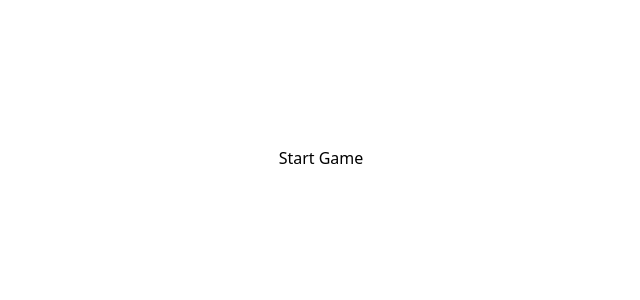
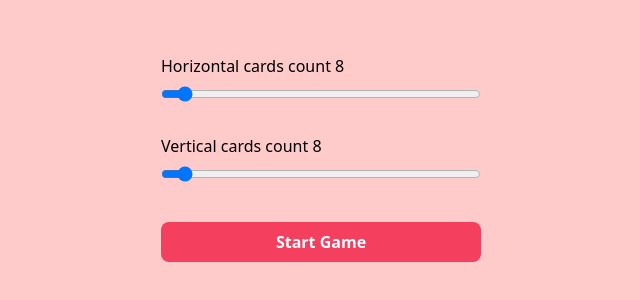
Before and after one commit to nejdetkadir/react-memory-game, a React (Create React App) app: page / in a window 1280 px wide. Shown: the part 242-542 px from the top of the page, without its empty margins (319-959 px from the left). Built offline with nearby package versions, Linux system fonts and the light colour scheme.

Commit message:
Create game settings component

```diff
--- a/package.json
+++ b/package.json
@@ -13,6 +13,7 @@
     "nanoid": "^4.0.0",
     "react": "^18.2.0",
     "react-dom": "^18.2.0",
+    "react-hook-form": "^7.34.2",
     "react-scripts": "5.0.1",
     "typescript": "^4.7.4",
     "web-vitals": "^2.1.4"
--- /dev/null
+++ b/src/components/GameSettings/index.tsx
@@ -0,0 +1,71 @@
+import React, { useEffect } from 'react'
+import { useForm } from "react-hook-form";
+import useGame from "./../../hooks/useGame";
+import { GAME_SETTINGS } from "./../../constants"
+
+type Props = {}
+
+type Inputs = {
+  horizontalCardsCount: number,
+  verticalCardsCount: number,
+}
+
+const GameSettings: React.FC<Props> = () => {
+  const { gameSettings, setGameSettings } = useGame();
+
+  const { register, watch } = useForm<Inputs>({
+    defaultValues: {
+      horizontalCardsCount: gameSettings.horizontalCardsCount,
+      verticalCardsCount: gameSettings.verticalCardsCount,
+    }
+  });
+
+  const watchHorizontalCardsCount = watch("horizontalCardsCount");
+  const watchVerticalCardsCount = watch("verticalCardsCount");
+
+  useEffect(() => {
+    let newGameSettings = {
+      ...gameSettings
+    };
+
+    if (watchHorizontalCardsCount >= GAME_SETTINGS.MINIMUM_HORIZONTAL_CARDS_COUNT
+      && watchHorizontalCardsCount <= GAME_SETTINGS.MAXIMUM_HORIZONTAL_CARDS_COUNT) {
+      newGameSettings.horizontalCardsCount = watchHorizontalCardsCount;
+    }
+
+    if (watchVerticalCardsCount >= GAME_SETTINGS.MINIMUM_VERTICAL_CARDS_COUNT
+      && watchVerticalCardsCount <= GAME_SETTINGS.MAXIMUM_VERTICAL_CARDS_COUNT) {
+      newGameSettings.verticalCardsCount = watchVerticalCardsCount;
+    }
+
+    setGameSettings(newGameSettings);
+  }, [watchHorizontalCardsCount, watchVerticalCardsCount])
+
+
+  return (
+    <div className='grid grid-cols-1 gap-6'>
+      <div>
+        <label>Horizontal cards count {gameSettings.horizontalCardsCount}</label>
+        <input
+          className='block w-full px-4 py-2'
+          {...register('horizontalCardsCount')}
+          type="range"
+          min={GAME_SETTINGS.MINIMUM_HORIZONTAL_CARDS_COUNT}
+          max={GAME_SETTINGS.MAXIMUM_HORIZONTAL_CARDS_COUNT}
+        />      </div>
+
+      <div>
+        <label>Vertical cards count {gameSettings.verticalCardsCount}</label>
+        <input
+          className='block w-full px-4 py-2'
+          {...register('verticalCardsCount')}
+          type="range"
+          min={GAME_SETTINGS.MINIMUM_VERTICAL_CARDS_COUNT}
+          max={GAME_SETTINGS.MAXIMUM_VERTICAL_CARDS_COUNT}
+        />
+      </div>
+    </div>
+  )
+}
+
+export default GameSettings;
--- a/src/components/GameStates/NotStarted.tsx
+++ b/src/components/GameStates/NotStarted.tsx
@@ -1,5 +1,6 @@
 import React from 'react'
 import useGame from "./../../hooks/useGame";
+import { GameSettings } from "./../index";
 
 type Props = {}
 
@@ -7,8 +8,9 @@ const NotStarted: React.FC<Props> = () => {
   const { startGame } = useGame();
 
   return (
-    <div>
-      <button onClick={startGame}>Start Game</button>
+    <div className='grid gap-y-8 w-80'>
+      <GameSettings />
+      <button onClick={startGame} className="p-2 text-white font-bold hover bg-rose-500 rounded-lg">Start Game</button>
     </div>
   )
 }
--- a/src/components/GameStates/Playing.tsx
+++ b/src/components/GameStates/Playing.tsx
@@ -8,14 +8,14 @@ const Playing: React.FC<Props> = () => {
   const { gameCards, gameSettings } = useGame();
 
   const styles = {
-    gridTemplateColumns: `repeat(${gameSettings.horizontalCardCount}, 1fr)`,
-    gridTemplateRows: `repeat(${gameSettings.verticalCardCount}, 1fr)`,
+    gridTemplateColumns: `repeat(${gameSettings.horizontalCardsCount}, 1fr)`,
+    gridTemplateRows: `repeat(${gameSettings.verticalCardsCount}, 1fr)`,
   }
 
   return (
     <div style={styles} className="grid gap-y-4 gap-x-2">
       {
-        gameCards.map((card, index) => (<Card key={index} id={card.id} name={card.name} image={card.image} />))
+        gameCards.map((card, index) => <Card key={index} id={card.id} name={card.name} image={card.image} />)
       }
     </div>
   )
--- a/src/components/index.ts
+++ b/src/components/index.ts
@@ -3,11 +3,13 @@ import Card from "./Card";
 import PlayingState from "./GameStates/Playing";
 import NotStartedState from "./GameStates/NotStarted";
 import FinishedState from "./GameStates/Finished";
+import GameSettings from "./GameSettings";
 
 export {
   GameArea,
   Card,
   PlayingState,
   NotStartedState,
-  FinishedState
+  FinishedState,
+  GameSettings
 };
--- /dev/null
+++ b/src/constants/index.ts
@@ -0,0 +1,44 @@
+import { GameStateEnum } from './../types';
+
+const GAME_SETTINGS = Object.freeze({
+  MINIMUM_HORIZONTAL_CARDS_COUNT: 8,
+  MAXIMUM_HORIZONTAL_CARDS_COUNT: 32,
+  MINIMUM_VERTICAL_CARDS_COUNT: 8,
+  MAXIMUM_VERTICAL_CARDS_COUNT: 32,
+  INITIAL: {
+    verticalCardsCount: 8,
+    horizontalCardsCount: 8,
+  }
+});
+
+const GAME_STATE = Object.freeze({
+  INITIAL: GameStateEnum.NOT_STARTED
+});
+
+const GAME_SCORE = Object.freeze({
+  INITIAL: 0,
+  PER_SUCCESSFUL_MATCH: 10,
+  PER_FAILED_MATCH: 5,
+});
+
+const TOUCHED_CARDS = Object.freeze({
+  INITIAL: [],
+  CLEAR_TIMEOUT: 1000,
+});
+
+const MATCHED_CARDS = Object.freeze({
+  INITIAL: [],
+});
+
+const GAME_CARDS = Object.freeze({
+  INITIAL: [],
+});
+
+export {
+  GAME_SETTINGS,
+  GAME_STATE,
+  GAME_SCORE,
+  TOUCHED_CARDS,
+  MATCHED_CARDS,
+  GAME_CARDS
+};
--- a/src/hooks/useGame.tsx
+++ b/src/hooks/useGame.tsx
@@ -1,7 +1,15 @@
 import React, { useState, useContext, createContext, useEffect } from 'react';
 import { GameStateEnum, CardType } from './../types';
-import { cards } from "./../data"
+import { cards } from "./../data";
 import { shuffleCards, shuffleCardsWithSlice } from './../utils';
+import {
+  GAME_SETTINGS,
+  GAME_STATE,
+  GAME_SCORE,
+  TOUCHED_CARDS,
+  MATCHED_CARDS,
+  GAME_CARDS
+} from "./../constants";
 
 type GameProviderType = {
   children: React.ReactNode;
@@ -21,30 +29,24 @@ type UseGameType = {
 }
 
 type GameSettingsType = {
-  verticalCardCount: number;
-  horizontalCardCount: number;
+  verticalCardsCount: number;
+  horizontalCardsCount: number;
 }
 
 const GameContext = createContext({} as UseGameType);
-const initialGameSettings = { verticalCardCount: 8, horizontalCardCount: 8 } as GameSettingsType;
-const initialGameState = GameStateEnum.NOT_STARTED;
-const initialGameScore = 0;
-const defaultSuccessScore = 10;
-const defaultFailureScore = -5;
-const defaultClearTouchedCardsTimeout = 1000;
 
 export const GameProvider: React.FC<GameProviderType> = ({ children }) => {
-  const [gameSettings, setGameSettings] = useState<GameSettingsType>(initialGameSettings);
-  const [gameState, setGameState] = useState<GameStateEnum>(initialGameState);
-  const [gameScore, setGameScore] = useState<number>(initialGameScore);
-  const [touchedCards, setTouchedCards] = useState<CardType[]>([]);
-  const [matchedCards, setMatchedCards] = useState<CardType[]>([]);
-  const [gameCards, setGameCards] = useState<CardType[]>([]);
+  const [gameSettings, setGameSettings] = useState<GameSettingsType>(GAME_SETTINGS.INITIAL);
+  const [gameState, setGameState] = useState<GameStateEnum>(GAME_STATE.INITIAL);
+  const [gameScore, setGameScore] = useState<number>(GAME_SCORE.INITIAL);
+  const [touchedCards, setTouchedCards] = useState<CardType[]>(TOUCHED_CARDS.INITIAL);
+  const [matchedCards, setMatchedCards] = useState<CardType[]>(MATCHED_CARDS.INITIAL);
+  const [gameCards, setGameCards] = useState<CardType[]>(GAME_CARDS.INITIAL);
 
   useEffect(() => {
     if (matchedCards.length === gameCards.length && gameCards.length > 0) {
       setGameState(GameStateEnum.FINISHED);
-      setGameScore(initialGameScore);
+      setGameScore(GAME_SCORE.INITIAL);
       setTouchedCards([]);
       setMatchedCards([]);
     }
@@ -52,7 +54,7 @@ export const GameProvider: React.FC<GameProviderType> = ({ children }) => {
 
   const startGame = () => {
     setGameState(GameStateEnum.PLAYING);
-    const totalCards = (gameSettings.verticalCardCount * gameSettings.horizontalCardCount) / 2;
+    const totalCards = (gameSettings.verticalCardsCount * gameSettings.horizontalCardsCount) / 2;
     let shuffledCards = shuffleCardsWithSlice(cards, totalCards);
     shuffledCards = shuffleCards([...shuffledCards, ...shuffledCards]);
     setGameCards(shuffledCards);
@@ -84,15 +86,15 @@ export const GameProvider: React.FC<GameProviderType> = ({ children }) => {
   const clearTouchedCards = () => {
     setTimeout(() => {
       setTouchedCards([]);
-    }, defaultClearTouchedCardsTimeout);
+    }, TOUCHED_CARDS.CLEAR_TIMEOUT);
   }
 
   const addScore = () => {
-    setGameScore(gameScore + defaultSuccessScore);
+    setGameScore(gameScore + GAME_SCORE.PER_SUCCESSFUL_MATCH);
   }
 
   const subtractScore = () => {
-    setGameScore(gameScore - defaultFailureScore);
+    setGameScore(gameScore - GAME_SCORE.PER_FAILED_MATCH);
   }
 
   const contextValue = {
--- a/src/layouts/Default/index.tsx
+++ b/src/layouts/Default/index.tsx
@@ -6,7 +6,7 @@ type Props = {
 
 const Default: React.FC<Props> = ({ children }) => {
   return (
-    <div className='grid place-items-center h-screen'>
+    <div className='grid place-items-center h-screen bg-red-200'>
       {children}
     </div>
   )
```
Also changed, not shown: 1 other file (tests, documents, lock files or other folders).
